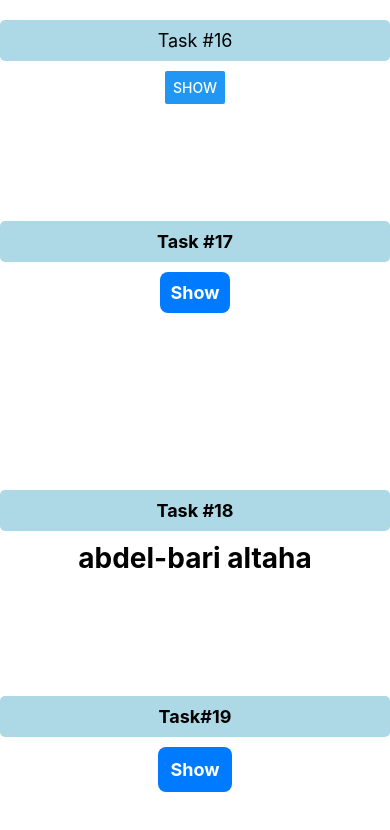
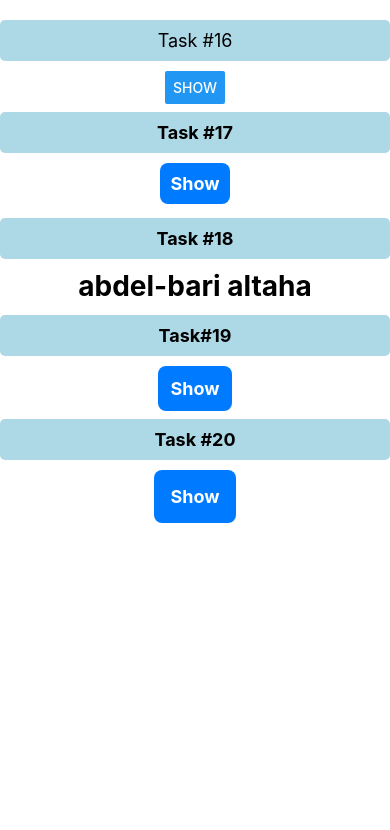
Before and after one commit to baritaha/JoVision-react-Tasks, a React Native app: screen / in a window 390 px wide. Shown: the top 830 px of the page. Built offline with nearby package versions, Linux system fonts and the light colour scheme.

Commit message:
add Task#20 with some update desgin on task18,19,16 and add scrolling for App

```diff
--- a/App.tsx
+++ b/App.tsx
@@ -1,9 +1,10 @@
 import React from 'react';
-import { StyleSheet, View } from 'react-native';
+import { ScrollView, StyleSheet, View } from 'react-native';
 import Task16 from './Tasks/Task#16'; // Import the Task Component
 import Task17 from './Tasks/Task#17';
 import Task18 from './Tasks/Task#18';
 import Task19 from './Tasks/Task#19';
+import Task20 from './Tasks/Task#20';
 
 const styles = StyleSheet.create({
   container: {
@@ -13,12 +14,13 @@ const styles = StyleSheet.create({
 
 const App = () => {
   return (
-    <View style={styles.container}>
+    <ScrollView style={styles.container}>
       <Task16 />
       <Task17/>
       <Task18/>
       <Task19/>
-    </View>
+      <Task20/>
+    </ScrollView>
   );
 };
 
--- a/Tasks/Task#16.js
+++ b/Tasks/Task#16.js
@@ -13,7 +13,7 @@ const Task16 = () => {
   );
 };
 const styles = StyleSheet.create({
-  container: { flex: 1, textAlign: 'center', alignItems: 'center',top: 10 },
+  container: { flex: 1, textAlign: 'center', alignItems: 'center',top: 10},
   text: { fontSize: 24, fontWeight: 'bold', marginTop: 10 },
   text2: { fontSize: 18, margin: 10,backgroundColor: 'lightblue', padding: 10, borderRadius: 5,width: '100%', textAlign: 'center' },
 
--- a/Tasks/Task#18.js
+++ b/Tasks/Task#18.js
@@ -26,7 +26,7 @@ const Task18 = () => {
 };
 
 const styles = StyleSheet.create({
-  container: { flex: 1, justifyContent: 'center', alignItems: 'center' },
+  container: { flex: 1, justifyContent: 'center', alignItems: 'center'},
   loadingText: { fontSize: 20, marginTop: 10, color: 'aqua' },
   nameText: { fontSize: 28, fontWeight: 'bold', color: 'black' },
  text2: { fontSize: 18, margin: 10, backgroundColor: 'lightblue', padding: 10, borderRadius: 5, width: '100%', textAlign: 'center',fontWeight: 'bold' },
--- a/Tasks/Task#19.js
+++ b/Tasks/Task#19.js
@@ -11,7 +11,6 @@ const Task19 = () => {
       <TouchableOpacity style={styles.button} onPress={() => setIsVisible(!isVisible)}>
         <Text style={styles.buttonText}>{isVisible ? 'Hide' : 'Show'}</Text>
       </TouchableOpacity>
-
       {isVisible && <MyClassPage_Task19 />}
     </View>
   );
--- /dev/null
+++ b/Tasks/Task#20.js
@@ -0,0 +1,25 @@
+import { useState } from 'react';
+import { StyleSheet, Text, TouchableOpacity, View } from 'react-native';
+import MyClassPage_Task20 from '../components/MyClassPage_Task20';
+
+
+const Task20 = () =>{
+    const [isVisible , setIsVisible] = useState(false);
+    return(
+        <View style={styles.contianer}>
+            <Text style={styles.text2}>Task #20</Text>
+            <TouchableOpacity style={styles.button} onPress = { () => setIsVisible(!isVisible)}>
+           <Text style={styles.text}>{isVisible ? 'Hide' : 'Show'}</Text>
+            </TouchableOpacity>
+            {isVisible && <MyClassPage_Task20/>}
+        </View>
+    );
+};
+const styles = StyleSheet.create({
+    contianer:{flex:1,textAlign:'center',alignItems:'center',marginBottom:15},
+    button:{backgroundColor:'#007AFF',padding:12,borderRadius:8},
+    text:{color:'#fff',fontSize:18,padding:4,fontWeight:'bold'},
+     text2: { fontSize: 18, margin: 10, backgroundColor: 'lightblue', padding: 10, borderRadius: 5, width: '100%', textAlign: 'center',fontWeight: 'bold' },
+});
+
+export default Task20;
--- a/components/MyClassPage_Task19.js
+++ b/components/MyClassPage_Task19.js
@@ -12,7 +12,6 @@ class MyClassPage_Task19 extends Component {
     );
   }
 }
-
 const styles = StyleSheet.create({
   container: { flex: 1, justifyContent: 'center', alignItems: 'center' },
   text: { fontSize: 24, fontWeight: 'bold',alignItems:'center',textAlign:'center' },
--- /dev/null
+++ b/components/MyClassPage_Task20.js
@@ -0,0 +1,25 @@
+import { Component } from 'react';
+import { Text, View , StyleSheet  } from 'react-native';
+
+
+class MyClassPage_Task20 extends Component{
+    componentDidMount(){
+        console.log('MyClassPage_Task20 component mounted');
+    }
+    componentWillUnmount(){
+        console.log('MyClassPage_Task20 component will unmount');
+    }
+    render(){
+        return(
+            <View style={styles.contianer}>
+                <Text style={styles.text}>this component use <Text style={{color:'green'}}>Mounting / Unmounting</Text>  life cycle </Text>
+            </View>
+        );
+    }
+}
+
+const styles = StyleSheet.create({
+    contianer:{flex:1,textAlign:'center',alignItems:'center'},
+    text:{fontSize:24,fontWeight:'bold',alignItems:'center',textAlign:'center'},
+});
+export default MyClassPage_Task20;
```
